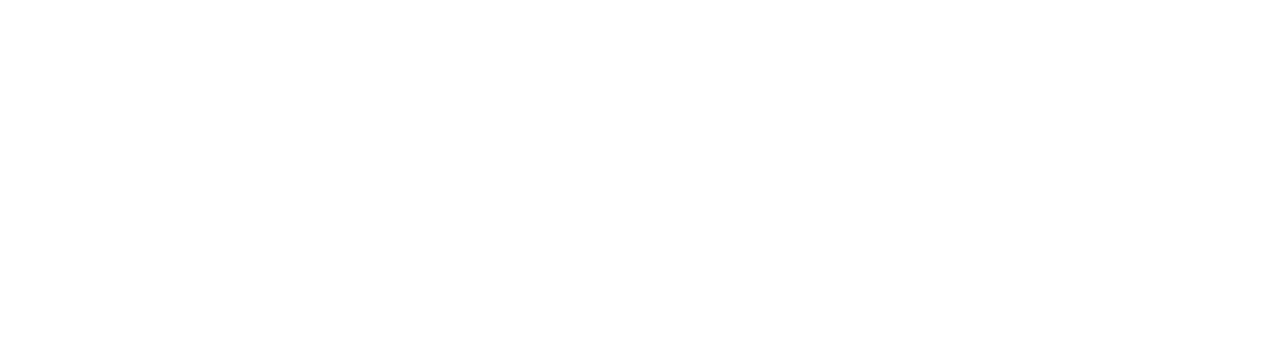
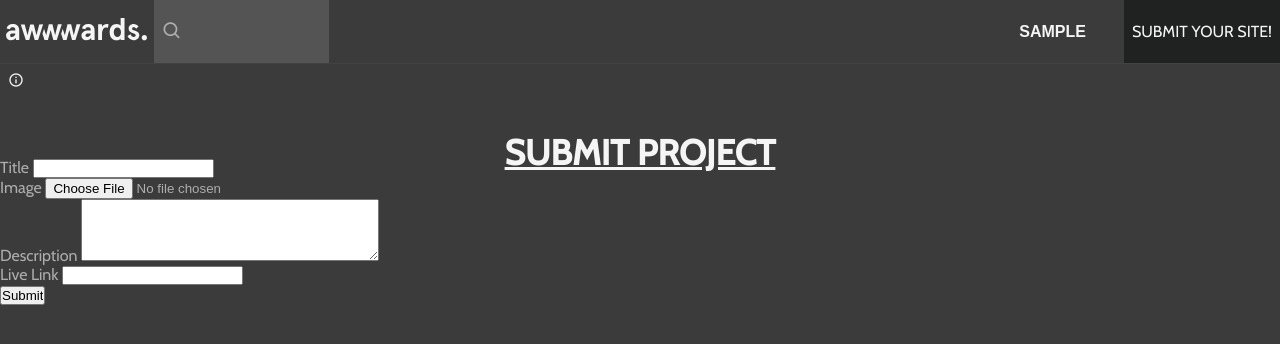
Before and after one commit to Geb54g/awward, a Django app: page /submit_project/ in a window 1280 px wide. Before the commit the part shown is empty. Shown: the top 344 px of the page. Run offline with Django 4.2, Linux system fonts and the light colour scheme; the visitor is signed in with stand-in values (Sample User, id 1).

Commit message:
st:style forms

```diff
--- a/awwwards/templates/awwwards/submit_project_form.html
+++ b/awwwards/templates/awwwards/submit_project_form.html
@@ -0,0 +1,44 @@
+{% extends 'main.html' %}
+{% load static %}
+
+{% block link %}
+    <link rel="stylesheet" href="{% static 'styles/project_form.css' %}">
+{% endblock %}
+
+{% block content%}
+    <section>
+        <form class="submit-project-form" action="{% url 'submit-project'%}" method="POST" enctype="multipart/form-data">
+            {% csrf_token %}
+            <!-- info -->
+            <div class="drop">
+                <div class="dropdown" data-dropdown>
+                    <button class="info-btn dropdown-btn" data-dropdown-button>
+                        <i class='bx bx-info-circle info-tooltip'data-dropdown-button></i>
+                    </button>
+                    <div class="dropdown-menu info-message-wrapper">
+                        <p class="info-message">Ensure your live link <span>startswith:</span>  <span>https://</span>  or <span>http://</span> </p>
+                    </div>
+                </div>
+            </div>
+            <!-- form -->
+            <h5 class="title">Submit Project</h5>
+            <div class="form-group">
+                <label for="id_title" class="form-label">Title</label>
+                {{ form.title }}
+            </div>
+            <div class="form-group image-group">
+                <label for="id_image" class="">Image</label>
+                {{ form.image }}
+            </div>
+            <div class="form-group">
+                <label for="id_description" class="form-label">Description</label>
+                {{ form.description }}
+            </div>
+            <div class="form-group">
+                <label for="id_live_link" class="form-label">Live Link</label>
+                {{ form.live_link }}
+            </div>
+            <input type="submit" value="Submit" class="btn submit-project-btn">
+        </form>
+    </section>
+{% endblock %}
--- a/static/styles/main.css
+++ b/static/styles/main.css
@@ -58,7 +58,6 @@
 body{
     background-color: hsl(0, 0%, 23%);
     color: hsl(0, 0%, 68%);
-    /* font-family: 'Lato', sans-serif; */
     font-family: 'Cabin', sans-serif;
 }
 
```
